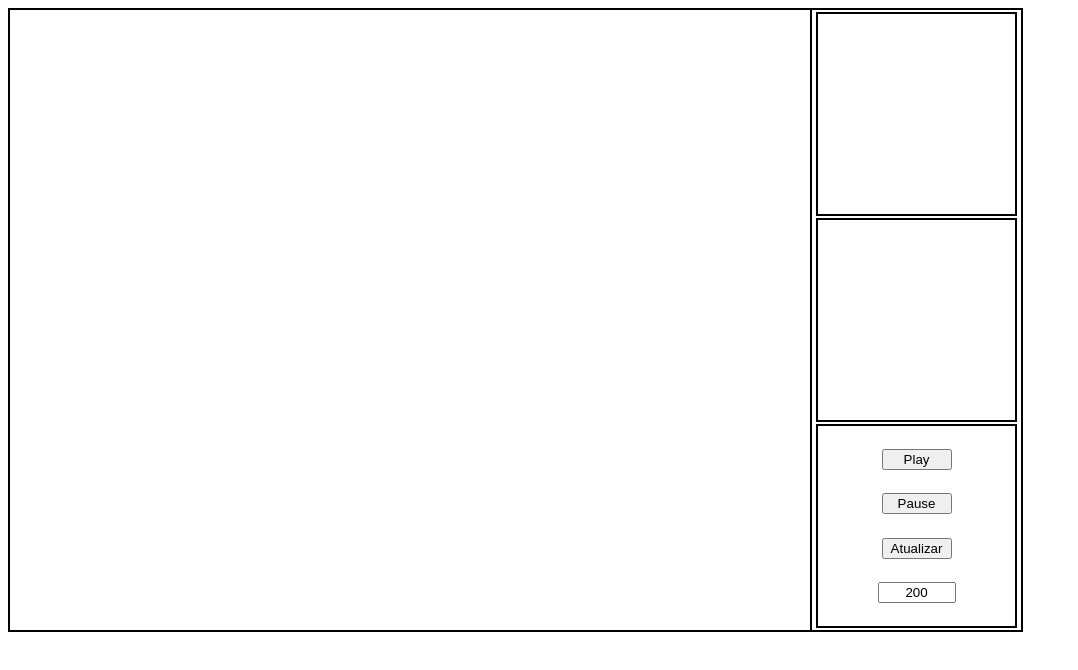
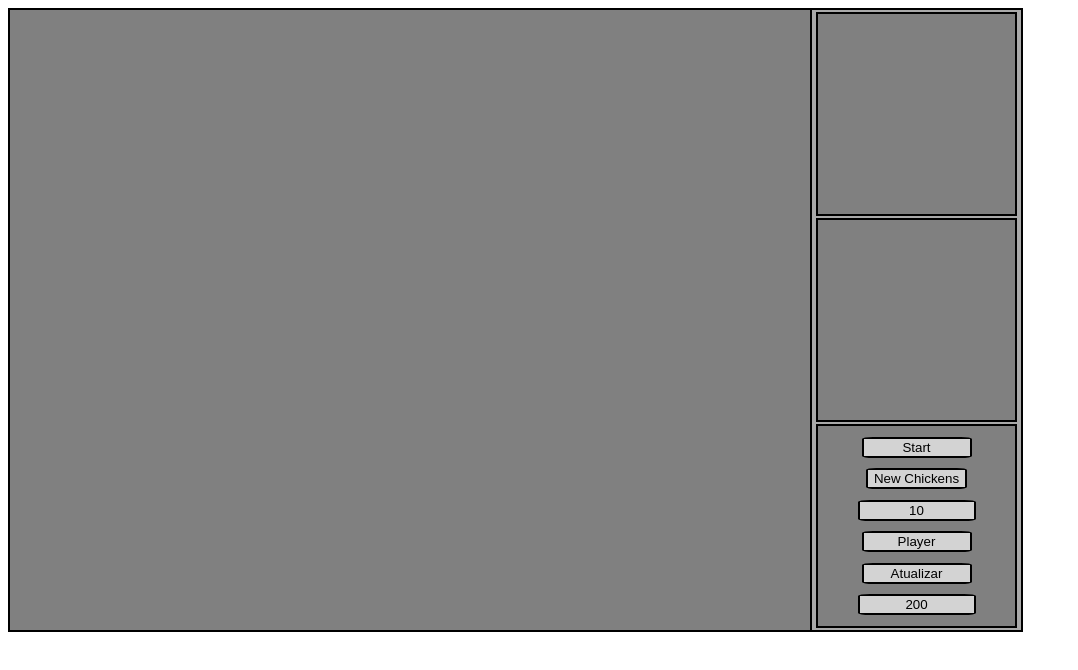
Before and after one commit to MBrayan25/small-almost-living-beings, a plain HTML site: page home.html in a window 1280 px wide. Shown: the whole page, without its empty margins (0-1078 px from the left). Drawn offline with Linux system fonts and the light colour scheme.

Commit message:
Revisao 20/08/22

```diff
--- a/home.html
+++ b/home.html
@@ -12,7 +12,12 @@
             grid-template-columns:repeat(2,1fr);
         }
 
+        aside {
+            background-color: gray;
+        }
+
         #descricao {
+            background-color: darkgray;
             max-width: 197px;
             margin-left: -2px;
             border: 2px solid black;
@@ -33,6 +38,7 @@
         }
 
         #canvas {
+            background-color: gray;
             border: 2px solid black;
         }
 
@@ -49,10 +55,16 @@
             flex-direction: column;
         }
 
-        #button_player, #start-pause, #update, #time {
+        #nChickens, #button_player, #start-pause, #update, #time {
             text-align: center;
-            max-width: 70px;
+            max-width: 110px;
             width: 100%;
+        }
+
+        button, input {
+            background-color: lightgray;
+            border: 2.5px solid black;
+            border-radius: 10%;
         }
 
     </style>
@@ -65,8 +77,10 @@
             <aside id="tChickens"></aside>
             <aside id="status"></aside>
             <aside id="desc_chicken">
-                <button id="button_player" onclick="startPlayer()">Play</button>
-                <input type="button" id="start-pause" value="Pause" onclick="pauseStart()">
+                <input type="button" id="start-pause" value="Start" onclick="pauseStart()">
+                <button id="button_new_chickens" onclick="startChikens()">New Chickens</button>
+                <input type="text" id="nChickens" value="10">
+                <button id="button_player" onclick="startPlayer()">Player</button>
                 <button id="update" onclick="time = document.getElementById('time').value"> Atualizar </button>
                 <input type="text" id="time" value="200">
             </aside>
--- a/system.js
+++ b/system.js
@@ -53,6 +53,11 @@ function pauseStart(){
     if(test === "Pause"){test = "Start"}else{test = "Pause"}
     document.getElementById("start-pause").value = test
     gameStart = !gameStart
+}
+
+function startChikens(){
+    let n = document.getElementById('nChickens').value
+    randowChickens(n)
 }
 
 function startPlayer() { player = padrao() }
@@ -126,7 +131,7 @@ function drawCanvas(){ timeGame += 1/10
         }
     }
 
-    if(timeSeeds === 0){newSeed();timeSeeds = time/10}else{timeSeeds -= 1}
+    if(timeSeeds <= 0){newSeed(); timeSeeds = time/10}else{timeSeeds -= 1}
 
     status()
 }
```
